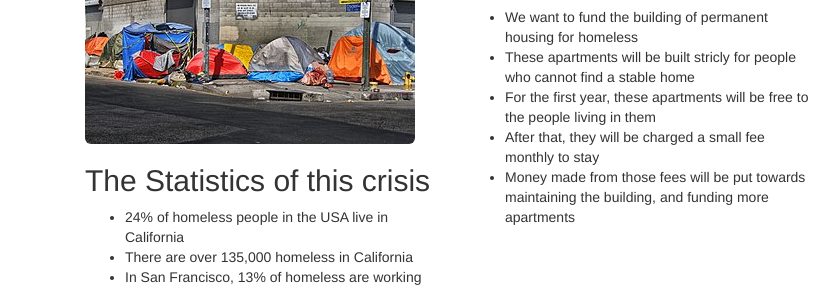
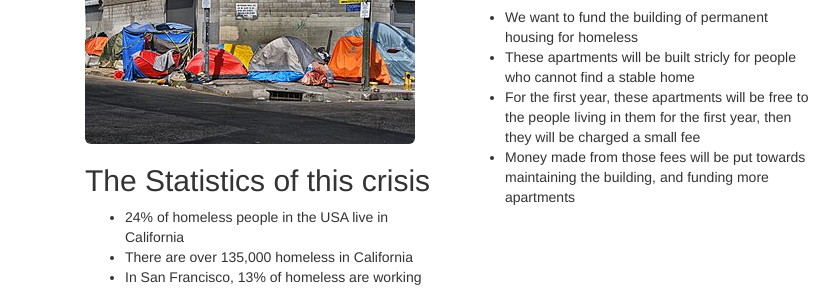
Before and after one commit to MatthewWilsonBCAA/benchmark-2-3---fictional-charity-landing-page-MatthewWilsonBCAA, a plain HTML site: page index.html in a window 1280 px wide. Shown: the part 146-443 px from the top of the page, 0-840 px from the left. Drawn offline with nearby package versions, Linux system fonts and the light colour scheme.

Commit message:
removed slightly unnecessary wording

```diff
--- a/index.html
+++ b/index.html
@@ -50,9 +50,9 @@
           </li>
           <li>
             For the first year, these apartments will be free to the people
-            living in them
+            living in them for the first year, then they will be charged a small
+            fee
           </li>
-          <li>After that, they will be charged a small fee monthly to stay</li>
           <li>
             Money made from those fees will be put towards maintaining the
             building, and funding more apartments
```
